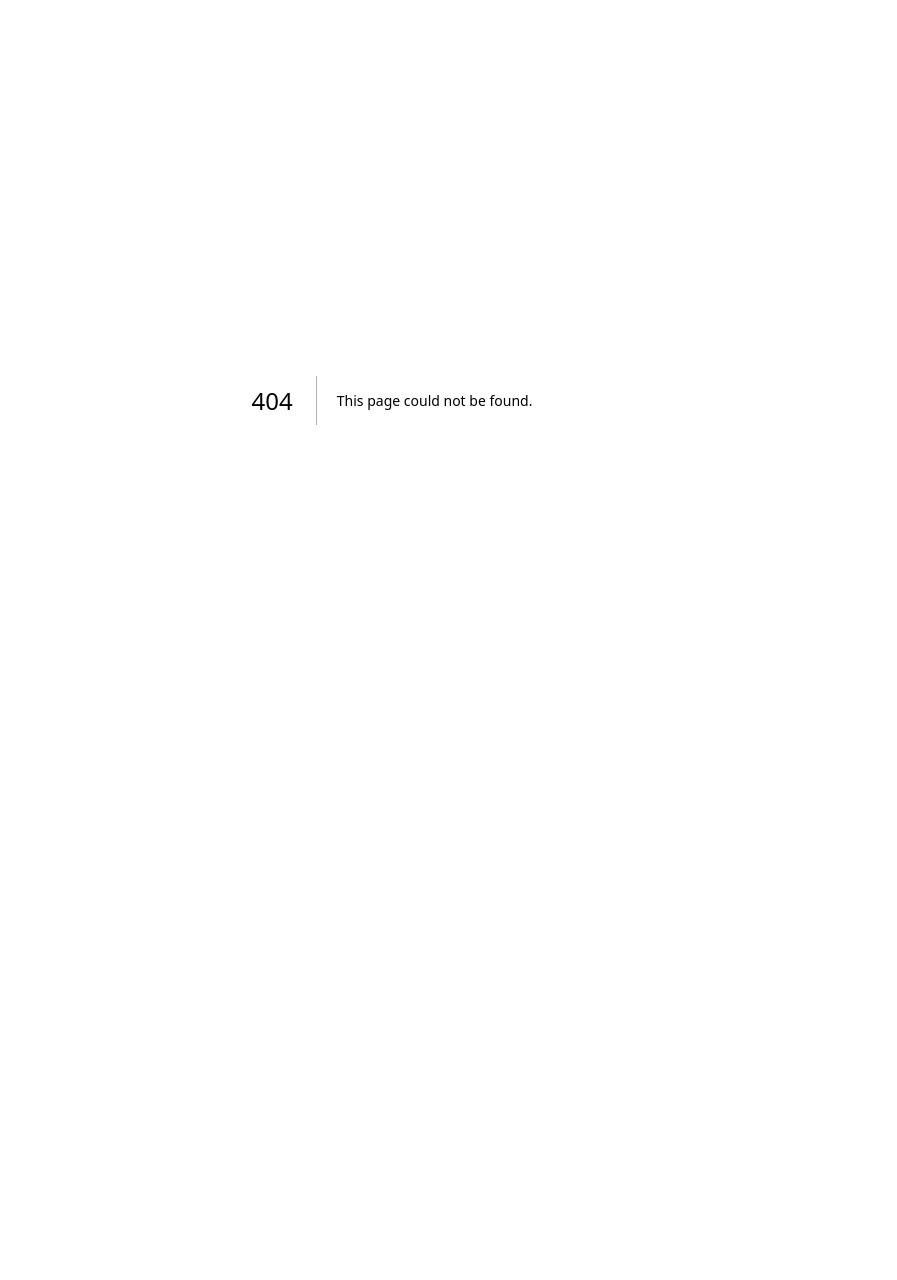
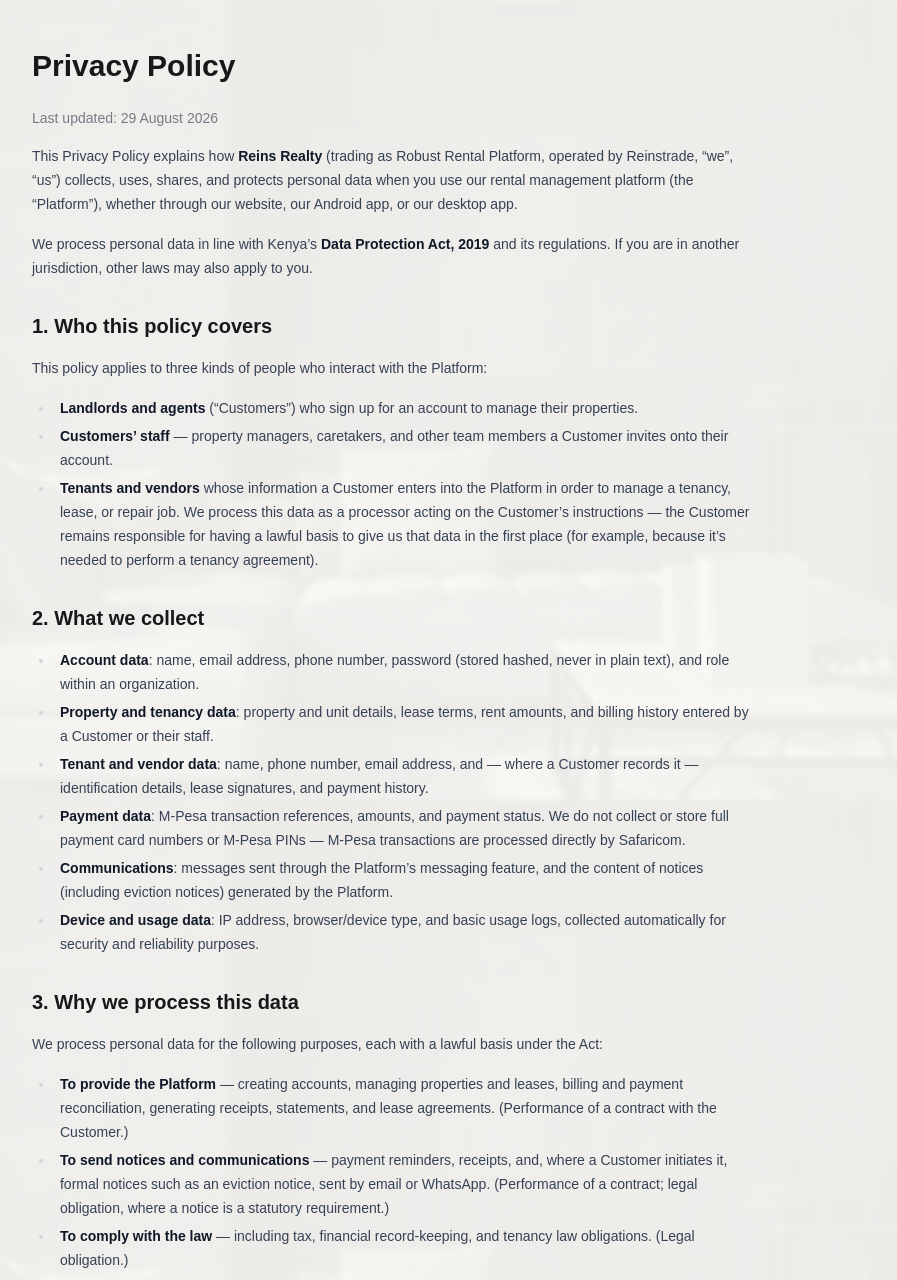
Before and after one commit to reinstrade-art/rental-platform, a Next.js app: page /privacy in a window 1280 px wide. Before the commit this address had no page. Shown: the top 1280 px of the page, without its empty margins (248-1145 px from the left). Before the commit the page ends 800 px from the top, so only its background shows below. Built offline with nearby package versions, Linux system fonts and the light colour scheme.

Commit message:
Add public privacy policy page for APKPure listing and DPA 2019 compliance

```diff
--- /dev/null
+++ b/app/privacy/page.tsx
@@ -0,0 +1,192 @@
+export const metadata = {
+  title: "Privacy Policy — Reins Realty",
+  description: "How Reins Realty collects, uses, and protects personal data, in line with Kenya's Data Protection Act, 2019.",
+};
+
+/**
+ * Public, unauthenticated privacy notice — required both for the APKPure
+ * listing (which asks for a privacy policy URL) and, more fundamentally,
+ * because this platform processes tenant PII on behalf of landlord
+ * customers and Kenya's Data Protection Act, 2019 requires a data notice
+ * for that. Placeholders ([...]) mark facts only the business itself can
+ * supply (registered address, phone, ODPC registration number) -- do not
+ * remove the brackets or invent values for them.
+ */
+export default function PrivacyPolicyPage() {
+  return (
+    <div className="mx-auto max-w-3xl px-6 py-12">
+      <article className="prose prose-sm max-w-none prose-headings:text-ink prose-a:text-ink">
+        <h1>Privacy Policy</h1>
+        <p className="text-sm text-silver-dark">Last updated: 29 August 2026</p>
+
+        <p>
+          This Privacy Policy explains how <strong>Reins Realty</strong> (trading as Robust Rental Platform, operated by
+          Reinstrade, &ldquo;we&rdquo;, &ldquo;us&rdquo;) collects, uses, shares, and protects personal data when you use our rental
+          management platform (the &ldquo;Platform&rdquo;), whether through our website, our Android app, or our desktop
+          app.
+        </p>
+        <p>
+          We process personal data in line with Kenya&rsquo;s <strong>Data Protection Act, 2019</strong> and its
+          regulations. If you are in another jurisdiction, other laws may also apply to you.
+        </p>
+
+        <h2>1. Who this policy covers</h2>
+        <p>This policy applies to three kinds of people who interact with the Platform:</p>
+        <ul>
+          <li>
+            <strong>Landlords and agents</strong> (&ldquo;Customers&rdquo;) who sign up for an account to manage their
+            properties.
+          </li>
+          <li>
+            <strong>Customers&rsquo; staff</strong> — property managers, caretakers, and other team members a Customer
+            invites onto their account.
+          </li>
+          <li>
+            <strong>Tenants and vendors</strong> whose information a Customer enters into the Platform in order to
+            manage a tenancy, lease, or repair job. We process this data as a processor acting on the Customer&rsquo;s
+            instructions — the Customer remains responsible for having a lawful basis to give us that data in the
+            first place (for example, because it&rsquo;s needed to perform a tenancy agreement).
+          </li>
+        </ul>
+
+        <h2>2. What we collect</h2>
+        <ul>
+          <li>
+            <strong>Account data</strong>: name, email address, phone number, password (stored hashed, never in
+            plain text), and role within an organization.
+          </li>
+          <li>
+            <strong>Property and tenancy data</strong>: property and unit details, lease terms, rent amounts, and
+            billing history entered by a Customer or their staff.
+          </li>
+          <li>
+            <strong>Tenant and vendor data</strong>: name, phone number, email address, and — where a Customer
+            records it — identification details, lease signatures, and payment history.
+          </li>
+          <li>
+            <strong>Payment data</strong>: M-Pesa transaction references, amounts, and payment status. We do not
+            collect or store full payment card numbers or M-Pesa PINs — M-Pesa transactions are processed directly
+            by Safaricom.
+          </li>
+          <li>
+            <strong>Communications</strong>: messages sent through the Platform&rsquo;s messaging feature, and the
+            content of notices (including eviction notices) generated by the Platform.
+          </li>
+          <li>
+            <strong>Device and usage data</strong>: IP address, browser/device type, and basic usage logs, collected
+            automatically for security and reliability purposes.
+          </li>
+        </ul>
+
+        <h2>3. Why we process this data</h2>
+        <p>We process personal data for the following purposes, each with a lawful basis under the Act:</p>
+        <ul>
+          <li>
+            <strong>To provide the Platform</strong> — creating accounts, managing properties and leases, billing
+            and payment reconciliation, generating receipts, statements, and lease agreements. (Performance of a
+            contract with the Customer.)
+          </li>
+          <li>
+            <strong>To send notices and communications</strong> — payment reminders, receipts, and, where a Customer
+            initiates it, formal notices such as an eviction notice, sent by email or WhatsApp. (Performance of a
+            contract; legal obligation, where a notice is a statutory requirement.)
+          </li>
+          <li>
+            <strong>To comply with the law</strong> — including tax, financial record-keeping, and tenancy law
+            obligations. (Legal obligation.)
+          </li>
+          <li>
+            <strong>To keep the Platform secure and working</strong> — fraud prevention, debugging, and service
+            reliability. (Legitimate interest, balanced against your rights.)
+          </li>
+          <li>
+            <strong>To improve the Platform</strong> — understanding how features are used, in aggregated or
+            anonymized form wherever possible. (Legitimate interest.)
+          </li>
+        </ul>
+
+        <h2>4. Who we share data with</h2>
+        <p>We do not sell personal data. We share it only where necessary to run the Platform:</p>
+        <ul>
+          <li>
+            <strong>Safaricom (M-Pesa)</strong>, to process rent payments and payouts.
+          </li>
+          <li>
+            <strong>WhatsApp (Meta)</strong>, where a Customer chooses to send a receipt, statement, or notice via a
+            WhatsApp link.
+          </li>
+          <li>
+            <strong>Our hosting and infrastructure providers</strong> (currently Vercel for application hosting and
+            Turso for database hosting), who process data on our behalf under their own data processing terms.
+            These providers may store data on servers outside Kenya; where that happens, we rely on contractual
+            safeguards consistent with the Act&rsquo;s cross-border transfer requirements.
+          </li>
+          <li>
+            <strong>QuickBooks Online</strong>, only for Customers who explicitly connect their account for
+            accounting synchronisation.
+          </li>
+          <li>
+            <strong>Law enforcement or regulators</strong>, where we are legally required to disclose data.
+          </li>
+        </ul>
+
+        <h2>5. How long we keep data</h2>
+        <p>
+          We retain data for as long as a Customer&rsquo;s account is active, plus a limited period afterwards for
+          legal, accounting, and dispute-resolution purposes. Following account termination, a Customer&rsquo;s data
+          remains available for export for 30 days, after which it is deleted or anonymized, except where longer
+          retention is required by law (for example, financial records).
+        </p>
+
+        <h2>6. Your rights</h2>
+        <p>Under the Data Protection Act, 2019, you have the right to:</p>
+        <ul>
+          <li>be informed of how your data is being used;</li>
+          <li>access the personal data we (or a Customer, via us) hold about you;</li>
+          <li>request correction of inaccurate or outdated data;</li>
+          <li>request deletion of your data, subject to our legal retention obligations;</li>
+          <li>object to or restrict certain processing;</li>
+          <li>request a copy of your data in a portable format; and</li>
+          <li>lodge a complaint with the Office of the Data Protection Commissioner (ODPC), Kenya.</li>
+        </ul>
+        <p>
+          If your data was entered into the Platform by a landlord or agent (for example, as their tenant), please
+          contact them directly in the first instance, as they control that data. You may also contact us using the
+          details below and we will assist or forward your request.
+        </p>
+
+        <h2>7. Security</h2>
+        <p>
+          We use industry-standard measures to protect personal data, including encrypted connections (HTTPS),
+          hashed passwords, and role-based access controls that limit who within an organization can see what data.
+          No system is completely secure, and we encourage Customers to use strong, unique passwords and to review
+          who has access to their account.
+        </p>
+
+        <h2>8. Children&rsquo;s data</h2>
+        <p>The Platform is intended for business use by adults and is not directed at children. We do not knowingly collect personal data from children.</p>
+
+        <h2>9. Changes to this policy</h2>
+        <p>
+          We may update this policy from time to time. Material changes will be reflected by updating the &ldquo;Last
+          updated&rdquo; date above.
+        </p>
+
+        <h2>10. Contact us</h2>
+        <p>
+          For any question about this policy or your data, contact us at:
+          <br />
+          <strong>Reinstrade / Robust Rental Platform</strong>
+          <br />
+          Email: <a href="mailto:reinstrade@gmail.com">reinstrade@gmail.com</a>
+          <br />
+          Registered address: [registered business address]
+          <br />
+          Phone: [business phone number]
+          <br />
+          ODPC registration number: [to be added once registered with the Office of the Data Protection Commissioner]
+        </p>
+      </article>
+    </div>
+  );
+}
```
